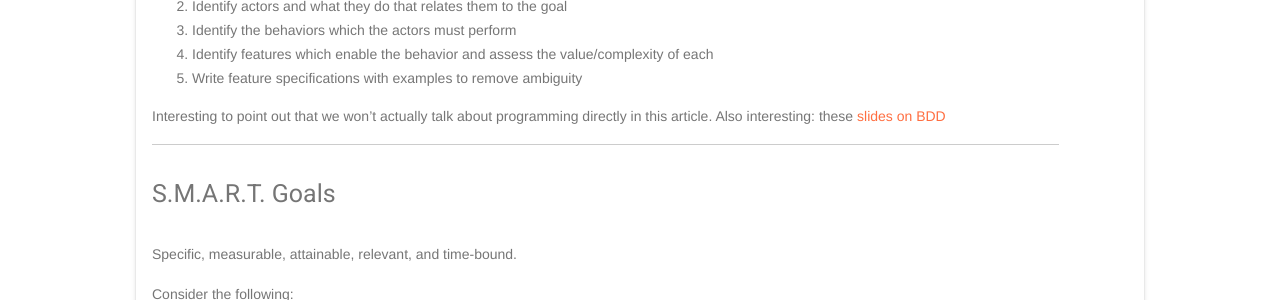
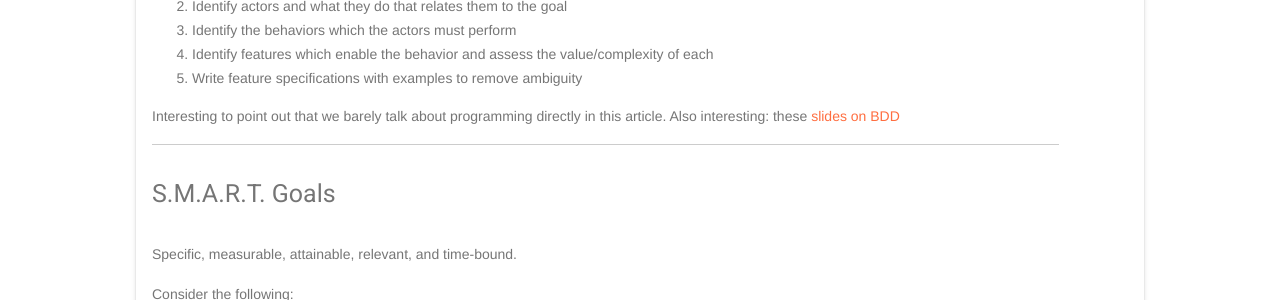
Before and after one commit to chadfurman/chadfurman.github.io, a Jekyll site: the page built from _posts/2015-10-14-features-with-value-bdd.markdown, in a window 1280 px wide and 900 px high. Shown: the part 282-582 px from the top of the window. Built offline with Jekyll 4.4.1, drawn with Linux system fonts in a browser that asks for light colours; Markdown is read by kramdown in place of the engine named in the settings; comment, search, counter and statistics services are not loaded.

Commit message:
barely, not not at all

```diff
--- a/_posts/2015-10-14-features-with-value-bdd.markdown
+++ b/_posts/2015-10-14-features-with-value-bdd.markdown
@@ -16,7 +16,7 @@ The steps are as follows:
 4. Identify features which enable the behavior and assess the value/complexity of each
 5. Write feature specifications with examples to remove ambiguity
 
-Interesting to point out that we won't actually talk about programming directly in this article.  Also interesting: these [slides on BDD](https://prezi.com/_apkxraabzzz/bdd/)
+Interesting to point out that we barely talk about programming directly in this article.  Also interesting: these [slides on BDD](https://prezi.com/_apkxraabzzz/bdd/)
 
 ---------------
 
```
